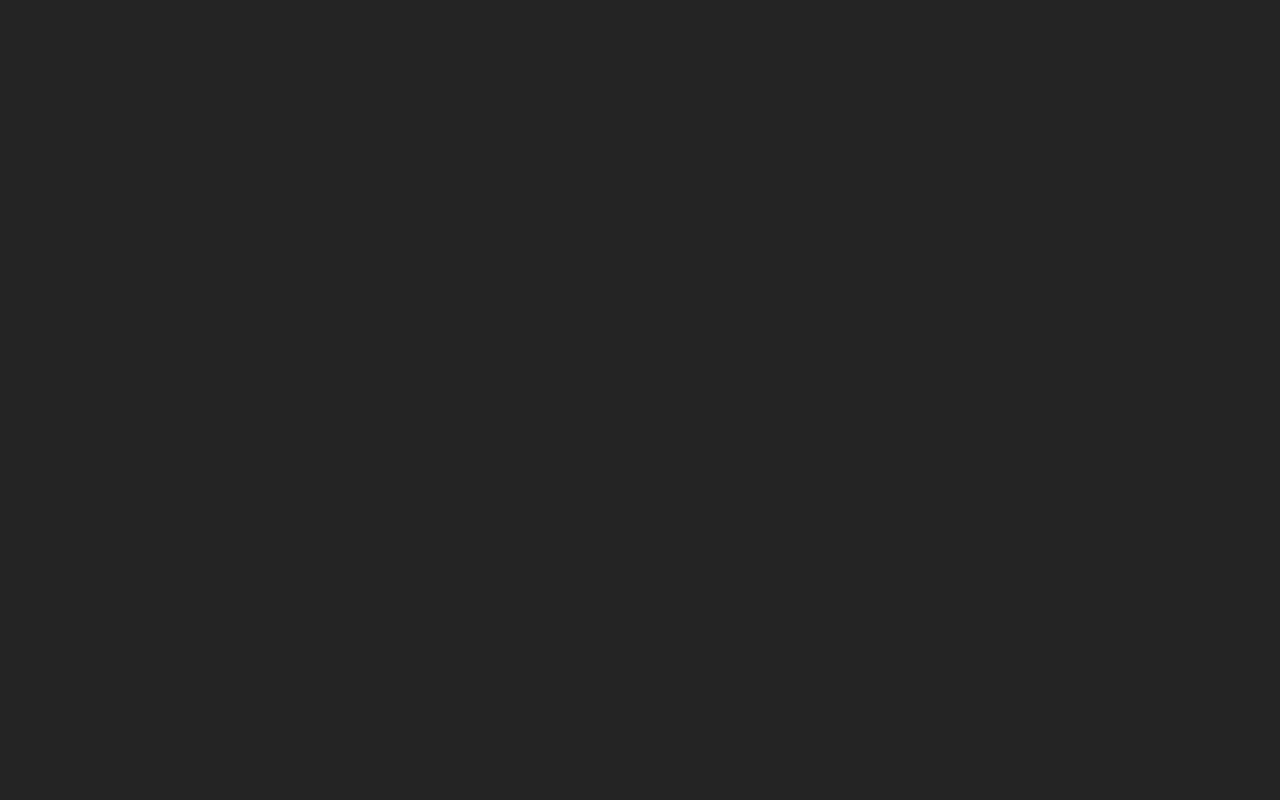
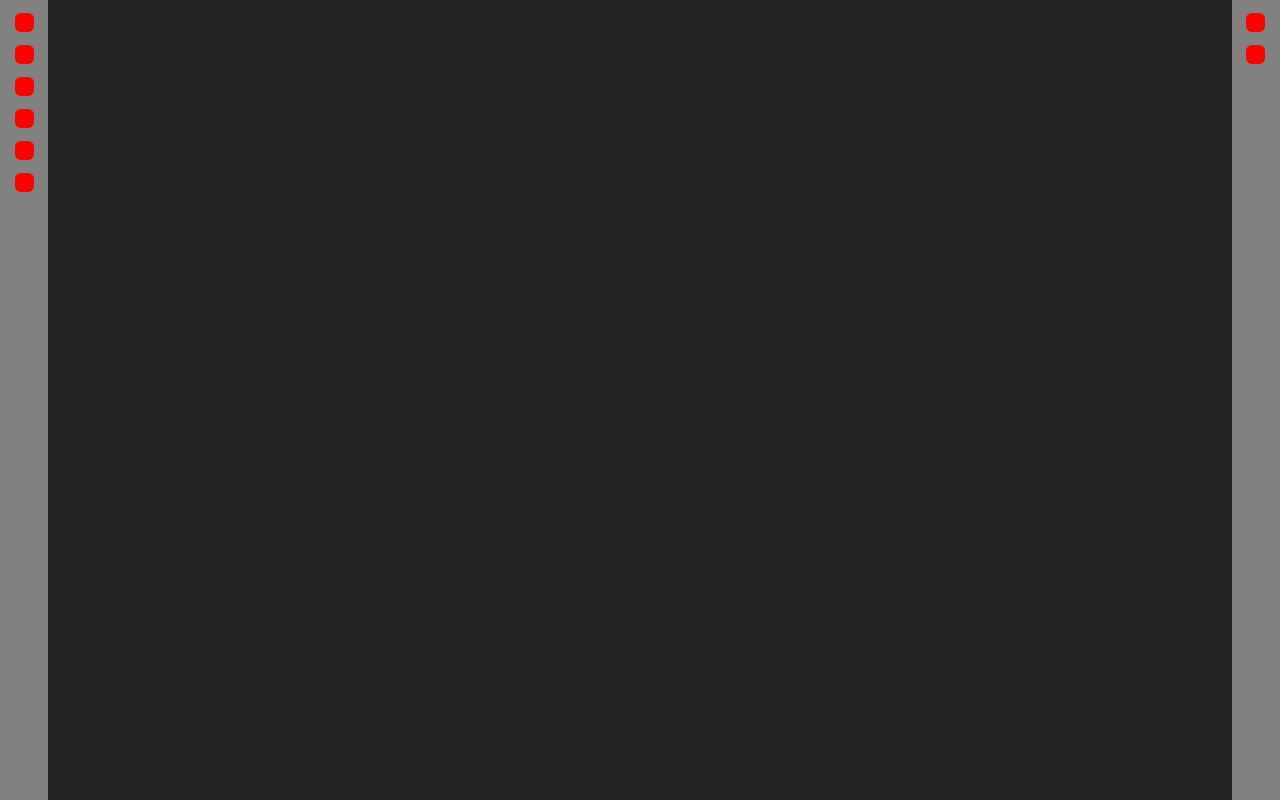
Before and after one commit to tomasrobino/forum, a React (Vite) app: page / in a window 1280 px wide. Built offline with nearby package versions, Linux system fonts and the light colour scheme.

Commit message:
implemented layout and RightBar

```diff
--- a/src/components/LeftBar.tsx
+++ b/src/components/LeftBar.tsx
@@ -1,4 +1,4 @@
-import styles from './LeftBar.module.css'
+import styles from './SideBar.module.css'
 
 export default function LeftBar() {
   return(
--- /dev/null
+++ b/src/components/RightBar.tsx
@@ -0,0 +1,10 @@
+import styles from './SideBar.module.css'
+
+export default function RightBar() {
+  return(
+    <div className={styles.bar}>
+      <div className={styles.button}></div> {/*Login*/}
+      <div className={styles.button}></div> {/*Register*/}
+    </div>
+  )
+}
--- a/src/index.css
+++ b/src/index.css
@@ -12,3 +12,8 @@
   -webkit-font-smoothing: antialiased;
   -moz-osx-font-smoothing: grayscale;
 }
+
+.layoutDiv {
+  display: flex;
+  justify-content: space-between;
+}
--- a/src/main.tsx
+++ b/src/main.tsx
@@ -2,14 +2,25 @@ import { StrictMode } from 'react'
 import { createRoot } from 'react-dom/client'
 import App from './App.tsx'
 import './index.css'
-import {createBrowserRouter, RouterProvider} from "react-router-dom";
+import {createBrowserRouter, createRoutesFromElements, Route, RouterProvider} from "react-router-dom";
+import LeftBar from "./components/LeftBar.tsx";
+import RightBar from "./components/RightBar.tsx";
 
-const router = createBrowserRouter([
-  {
-    path: "/",
-    element: <App />
-  }
-]);
+const router = createBrowserRouter(
+  createRoutesFromElements(
+    <Route
+      element={
+        <div className="layoutDiv">
+          <LeftBar />
+          <App />
+          <RightBar />
+        </div>
+      }
+    >
+      <Route path="/" element={<div></div>} />
+    </Route>
+  )
+);
 
 
 createRoot(document.getElementById('root')!).render(
```
Also changed, not shown: src/components/SideBar.module.css (renamed from src/components/LeftBar.module.css).
